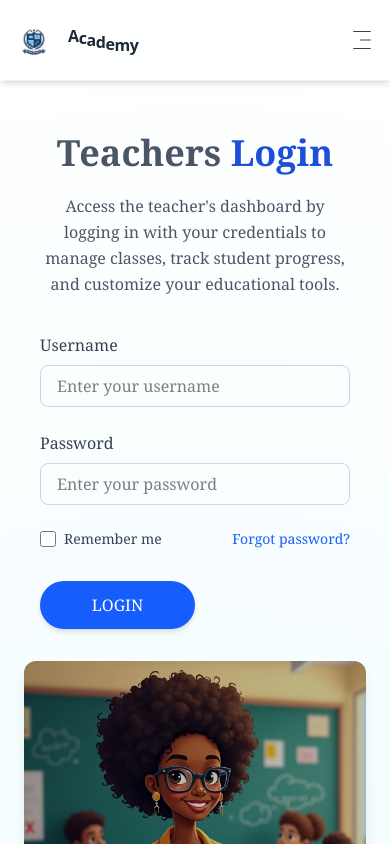
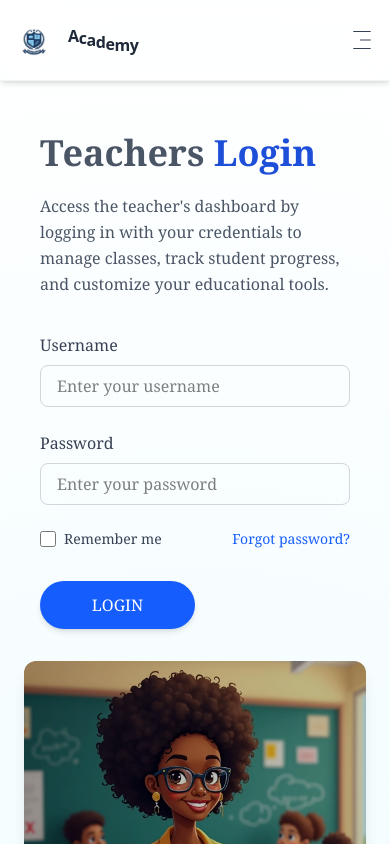
Before and after one commit to tobias-omondi/schoolapplication, a React (Vite) app in the folder school-system/: page /teachers/panel/login in a window 390 px wide. Shown: the top 844 px of the page. Built offline with nearby package versions, Linux system fonts and the light colour scheme; a web font is replaced by a local one.

Commit message:
uncerted the title

```diff
--- a/school-system/src/Teachers/TeachersLogin.jsx
+++ b/school-system/src/Teachers/TeachersLogin.jsx
@@ -62,11 +62,11 @@ const TeachersLogin = () => {
       >
         {/* Left Column - Login Form */}
         <motion.div
-          className="w-full md:w-1/2 flex flex-col items-center md:items-start px-4 md:px-8"
+          className="w-full md:w-1/2 flex flex-col md:items-start px-4 md:px-8"
           variants={containerVariants}
         >
           <motion.h1
-            className="text-gray-600 text-start md:text-left mt-5 font-bold text-4xl mb-4 font-serif"
+            className="text-gray-600 text-start mt-5 font-bold text-4xl mb-4 font-serif"
             variants={itemVariants}
           >
             Teachers <motion.span
@@ -89,7 +89,7 @@ const TeachersLogin = () => {
             variants={itemVariants}
           >
             <motion.p
-              className='md:text-start font-serif text-center text-gray-600'
+              className='md:text-start font-serif text-start text-gray-600'
               initial={{ opacity: 0 }}
               animate={{ opacity: 1 }}
               transition={{ delay: 0.4 }}
```
